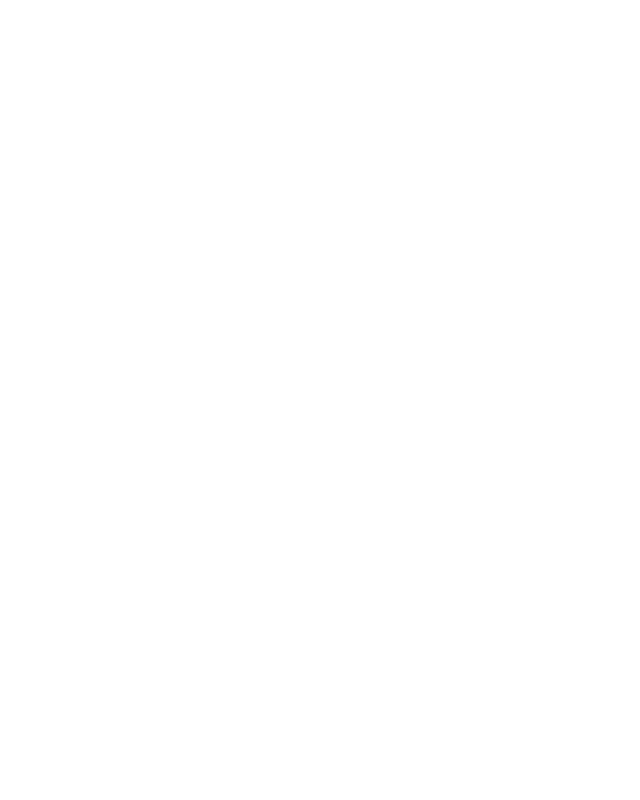
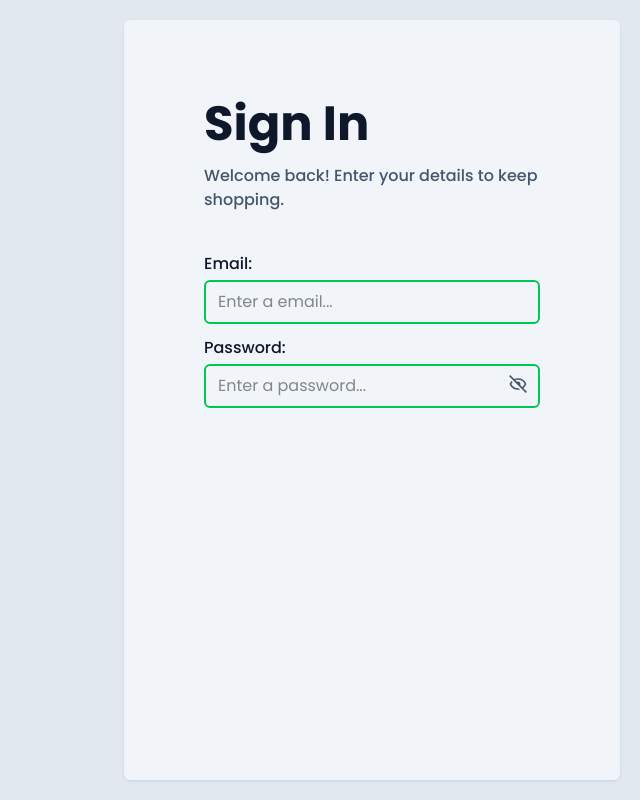
Before and after one commit to N4EXM/simpleEccomerce, a React app in the folder frontend/: page /Login in a window 1280 px wide. Before the commit this address had no page. Shown: the whole page, without its empty margins (640-1280 px from the left). Built offline with nearby package versions, Linux system fonts and the light colour scheme; the HTML template or start-up script is replaced by a standard one.

Commit message:
working on the login page

```diff
--- a/frontend/src/App.jsx
+++ b/frontend/src/App.jsx
@@ -7,6 +7,8 @@
 import Dashboard from './pages/Dashboard'
 import AdminDashboard from './pages/AdminDashboard'
 import Wishlist from './pages/Wishlist'
+import Login from './pages/auth/Login'
+import Register from './pages/auth/Register'
 
 const App = () => {
   return (
@@ -25,6 +27,16 @@
         {/* item page */}
         <Route
           path='/item/:id'
+        />
+
+        <Route
+          path='/Login'
+          element={<Login/>}
+        />
+
+        <Route
+          path='/Register'
+          element={<Register/>}
         />
 
         {/* user cart page */}
--- /dev/null
+++ b/frontend/src/pages/auth/Login.jsx
@@ -0,0 +1,112 @@
+import React, { useState } from 'react'
+
+const Login = () => {
+
+    // toggles
+    const [showPassword, setShowPassword] = useState(false)
+
+    // state
+    const [formDetails, setFormDetails] = useState({
+        email: '',
+        password: '',
+        rememberMe: false
+    })
+
+    const [error, setError] = useState('')
+
+  return (
+    <div
+        className='grid grid-cols-5 w-full h-screen font-poppins bg-BG dark:bg-DBG p-5'
+    >
+
+        {/* form */}
+        <div
+            className='shadow shadow-Daccent dark:shadow-slate-950 col-start-4 w-full h-full col-span-2 bg-SBG dark:bg-DSBG rounded-md p-20 flex flex-col gap-10'
+        >
+
+            {/* title */}
+            <div
+                className='flex flex-col gap-4 w-full h-fit'
+            >
+                <h1
+                    className='text-5xl font-bold text-text dark:text-Dtext'
+                >
+                    Sign In
+                </h1>
+                <p
+                    className='font-medium text-accent dark:text-Daccent'
+                >
+                    Welcome back! Enter your details to keep shopping.
+                </p>
+            </div>
+
+            {/* fields */}
+            <div
+                className='flex flex-col gap-3 w-full h-fit'
+            >
+
+                {/* email */}
+                <div
+                    className='flex flex-col gap-1 w-full h-fit'
+                >
+                    <h6
+                        className='font-medium text-text dark:text-Dtext'
+                    >
+                        Email:
+                    </h6>
+                    <input
+                        type="email"
+                        className='w-full border-2  border-pri dark:border-Dpri p-2 pl-3 rounded-md outline-none text-text dark:text-Dtext'
+                        value={formDetails.email}
+                        onChange={(e) => setFormDetails({...formDetails, email: e.target.value})}
+                        placeholder='Enter a email...'
+                    />
+                </div>
+
+                {/* password*/}
+                <div
+                    className='flex flex-col gap-1 w-full h-fit relative'
+                >
+                    <h6
+                        className='font-medium text-text dark:text-Dtext'
+                    >
+                        Password:
+                    </h6>
+                    <input
+                        type={
+                            showPassword
+                            ? 'text'
+                            : 'password'
+                        }
+                        className='w-full border-2  border-pri dark:border-Dpri p-2 pl-3 rounded-md outline-none text-text dark:text-Dtext'
+                        value={formDetails.password}
+                        onChange={(e) => setFormDetails({...formDetails, password: e.target.value})}
+                        placeholder='Enter a password...'
+
+                    />
+                    <button
+                        className='text-accent dark:text-Daccent p-2 absolute top-7.5 right-1'
+                        onClick={() => setShowPassword(!showPassword)}
+                    >
+                        {
+                            showPassword
+                            ?   <svg
+                                    xmlns="http://www.w3.org/2000/svg" width={20} height={20} fill={"currentColor"} viewBox="0 0 24 24">{/* Boxicons v3.0.6 https://boxicons.com | License  https://docs.boxicons.com/free */}<path d="M12 9a3 3 0 1 0 0 6 3 3 0 1 0 0-6"></path><path d="M12 19c7.63 0 9.93-6.62 9.95-6.68.07-.21.07-.43 0-.63-.02-.07-2.32-6.68-9.95-6.68s-9.93 6.61-9.95 6.67c-.07.21-.07.43 0 .63.02.07 2.32 6.68 9.95 6.68Zm0-12c5.35 0 7.42 3.85 7.93 5-.5 1.16-2.58 5-7.93 5s-7.42-3.84-7.93-5c.5-1.16 2.58-5 7.93-5"></path>
+                                </svg>
+                            :   <svg
+                                    xmlns="http://www.w3.org/2000/svg" width={20} height={20} fill={"currentColor"} viewBox="0 0 24 24">{/* Boxicons v3.0.6 https://boxicons.com | License  https://docs.boxicons.com/free */}<path d="M12 17c-5.35 0-7.42-3.84-7.93-5 .2-.46.65-1.34 1.45-2.23l-1.4-1.4c-1.49 1.65-2.06 3.28-2.08 3.31-.07.21-.07.43 0 .63.02.07 2.32 6.68 9.95 6.68.91 0 1.73-.1 2.49-.26l-1.77-1.77c-.24.02-.47.03-.72.03ZM21.95 12.32c.07-.21.07-.43 0-.63-.02-.07-2.32-6.68-9.95-6.68-1.84 0-3.36.39-4.61.97L2.71 1.29 1.3 2.7l4.32 4.32 1.42 1.42 2.27 2.27 3.98 3.98 1.8 1.8 1.53 1.53 4.68 4.68 1.41-1.41-4.32-4.32c2.61-1.95 3.55-4.61 3.56-4.65m-7.25.97c.19-.39.3-.83.3-1.29 0-1.64-1.36-3-3-3-.46 0-.89.11-1.29.3l-1.8-1.8c.88-.31 1.9-.5 3.08-.5 5.35 0 7.42 3.85 7.93 5-.3.69-1.18 2.33-2.96 3.55z"></path>
+                                </svg>
+                        }
+                    </button>
+                </div>
+
+            </div>
+
+        </div>
+
+
+    </div>
+  )
+}
+
+export default Login
--- /dev/null
+++ b/frontend/src/pages/auth/Register.jsx
@@ -0,0 +1,9 @@
+import React from 'react'
+
+const Register = () => {
+  return (
+    <div>Register</div>
+  )
+}
+
+export default Register
```
Also changed, not shown: frontend/src/pages/Shop.jsx (+2 -6 lines).
